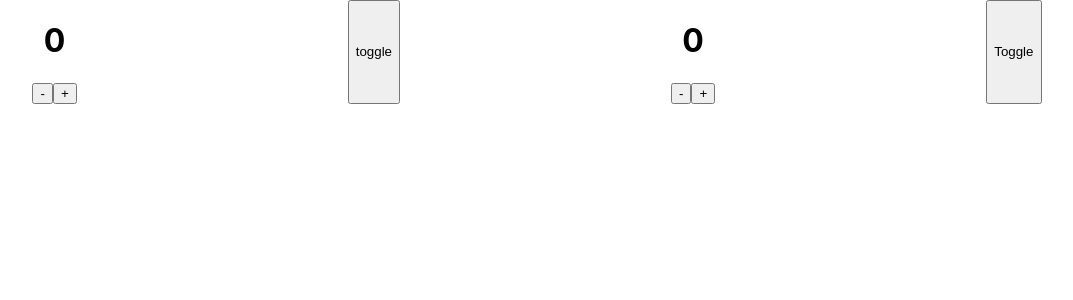
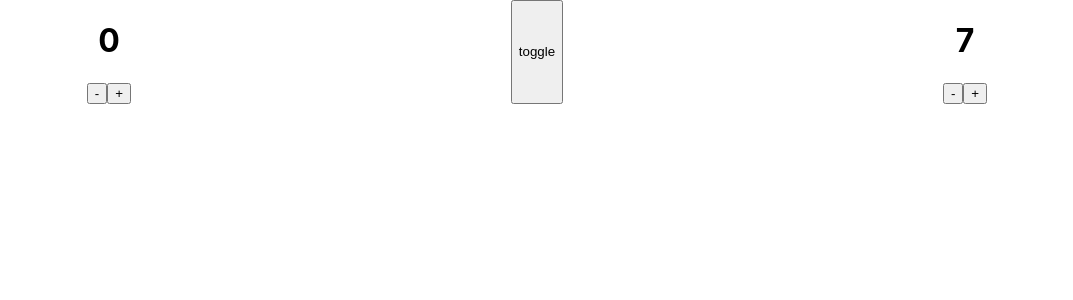
Before and after one commit to gabrielgraciani/react-ninja, a React (Create React App) app in the folder 7-hooks/: page / in a window 1280 px wide. Shown: the top 300 px of the page, without its empty margins (103-1176 px from the left). Built offline with nearby package versions, Linux system fonts and the light colour scheme.

Commit message:
Aula 368 - hooks - useEffect: executando somente uma vez

```diff
--- a/7-hooks/src/App.js
+++ b/7-hooks/src/App.js
@@ -14,7 +14,7 @@ class CounterClass extends React.Component{
 	};
 
 	componentDidMount(){
-		this.updateDocumentTitle()
+		this.updateDocumentTitle();
 	}
 
 	componentDidUpdate(prevProps, prevState){
@@ -54,14 +54,18 @@ class CounterClass extends React.Component{
 
 function CounterFunction(){
 	const [counter, setCounter] = useState(0);
-	const [toggle, setToggle] = useState(false);
+
+	useEffect(() => {
+		setInterval(() => {
+			setCounter((counter) => counter + 1);
+		}, 1000)
+	}, []);
 
 	useEffect(() => {
 		document.title = `CounterFunction: ${counter}`;
 	}, [counter]);
 
 	return(
-		<>
 		<Counter
 			counter={counter}
 			increment={() => {
@@ -72,9 +76,6 @@ function CounterFunction(){
 			}}
 		/>
 
-		{toggle && <h1>toggle</h1>}
-		<button onClick={() => setToggle(!toggle)}>Toggle</button>
-		</>
 	)
 }
 
```
